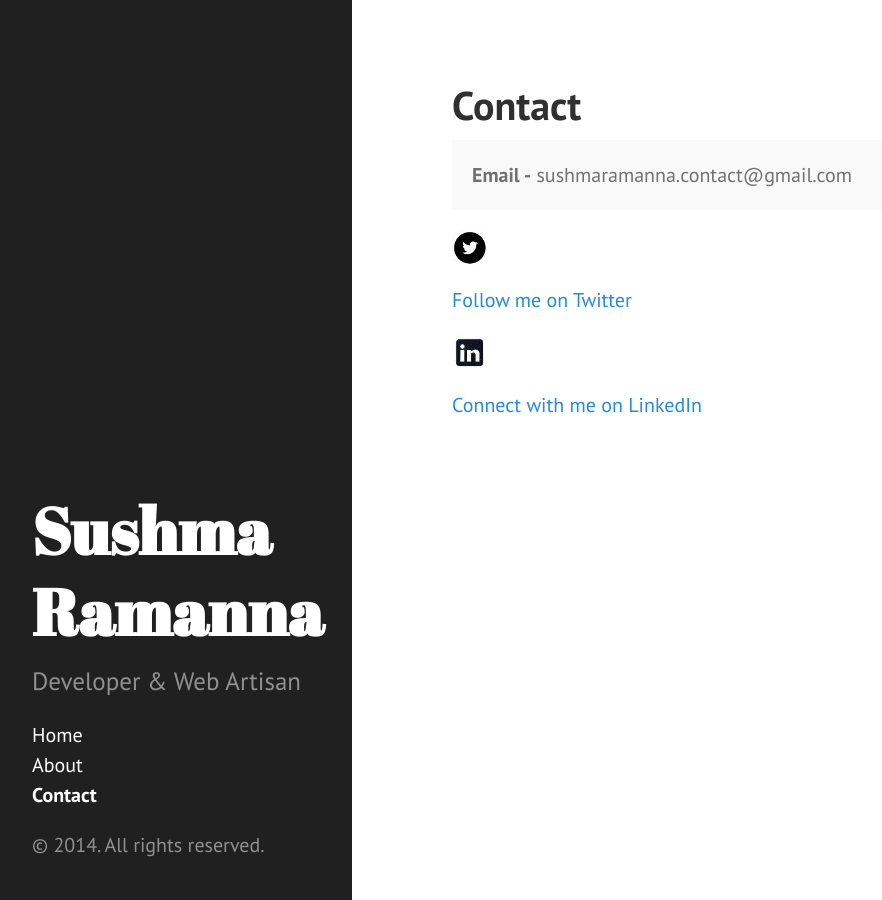
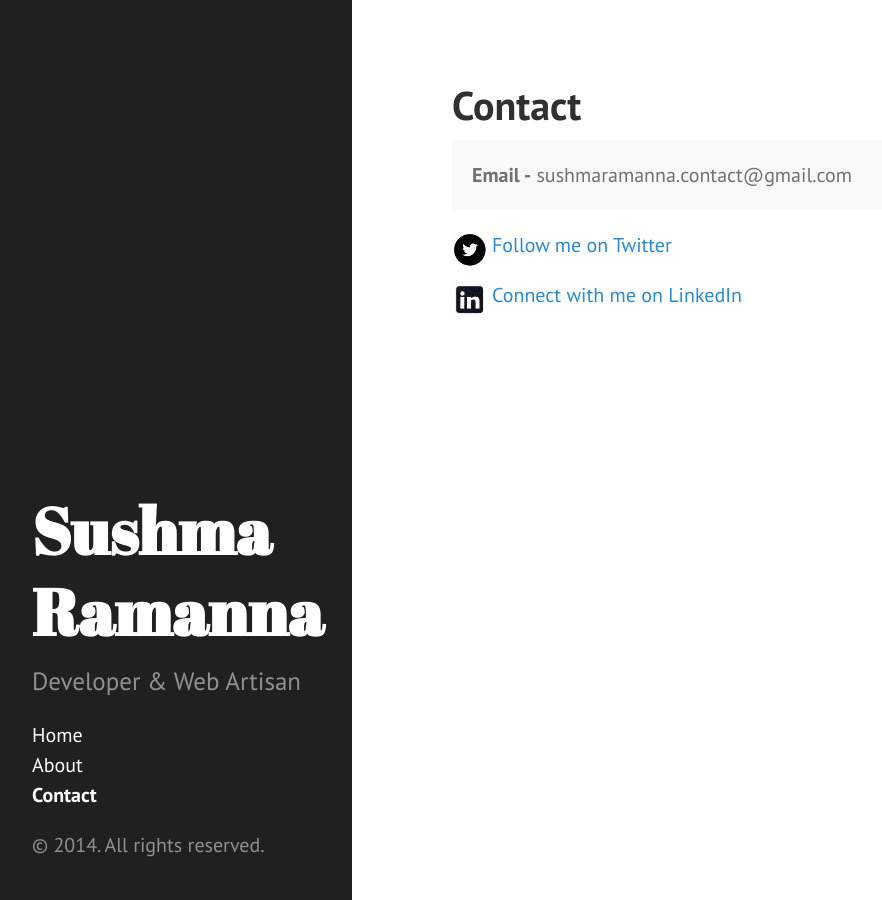
Before and after one commit to sushma-r/sushma-r.github.io, a Jekyll site: the page built from public/contact.md, in a window 1280 px wide. Shown: the whole page, without its empty margins (8-890 px from the left). Built offline with Jekyll 4.4.1, drawn with Linux system fonts in a browser that asks for light colours; Markdown is read by kramdown in place of the engine named in the settings.

Commit message:
intermediate changes1

```diff
--- a/public/contact.md
+++ b/public/contact.md
@@ -7,10 +7,10 @@ title: Contact
   <b>Email -</b> sushmaramanna.contact@gmail.com
 </p>
 <p>
-	<img src="/public/twitter.jpg" alt="Twitter" /><a target="_blank" href="https://twitter.com/sushmaramanna">Follow me on Twitter</a>
+	<a class="twitter" target="_blank" href="https://twitter.com/sushmaramanna">Follow me on Twitter</a>
 </p>
 <p>
-	<img src="/public/linkedin.jpg" alt="Linkedin" /><a target="_blank" href="http://www.linkedin.com/in/sushmaramanna">Connect with me on LinkedIn</a>
+	<a class="linkedin" target="_blank" href="http://www.linkedin.com/in/sushmaramanna">Connect with me on LinkedIn</a>
 </p>
 
 
--- a/public/css/poole.css
+++ b/public/css/poole.css
@@ -230,6 +230,18 @@ tbody tr:nth-child(odd) th {
  * Extend paragraphs with `.lead` for larger introductory text.
  */
 
+.twitter{
+  background: url('/public/twitter.jpg') no-repeat;
+  padding-left: 40px;
+  padding-bottom: 15px;
+}
+
+.linkedin{
+  background: url('/public/linkedin.jpg') no-repeat;
+  padding-left: 40px;
+  padding-bottom: 15px;
+}
+
 .lead {
   font-size: 1.25rem;
   font-weight: 300;
```
